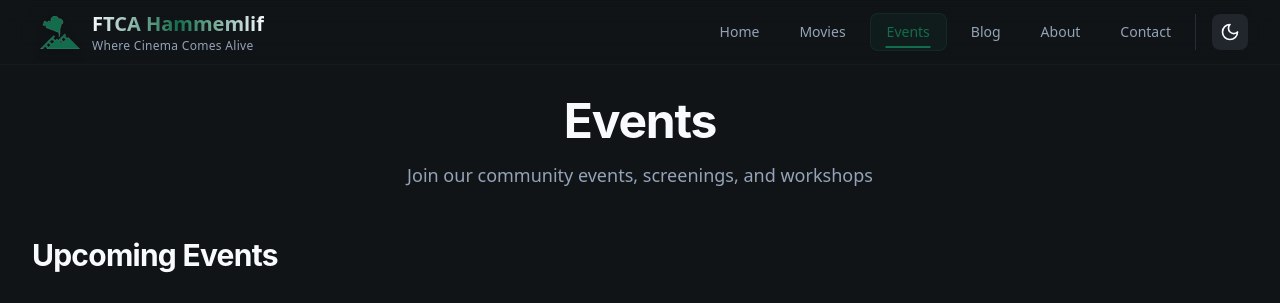
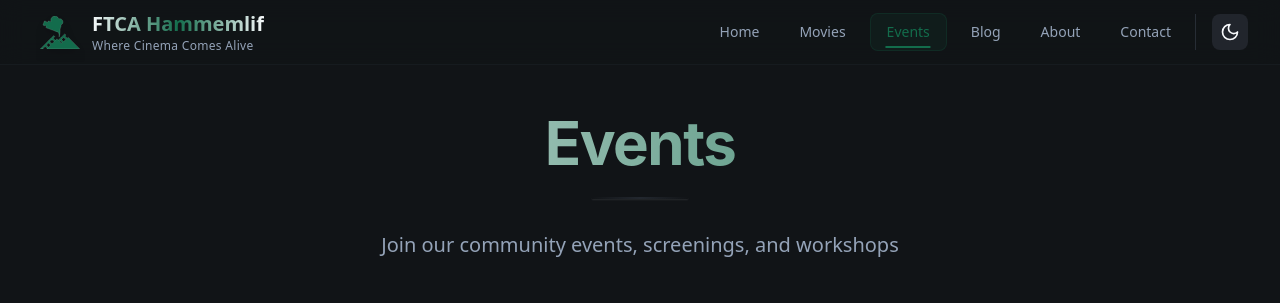
Before and after one commit to MWRouin/ftca-cinema-vista, a React (Vite) app: page /events in a window 1280 px wide. Shown: the top 303 px of the page. Built offline with nearby package versions, Linux system fonts and the light colour scheme.

Commit message:
Refactor: Apply movie page title style
Apply the same title styling used on the movies page to the title sections of the events, blog, about, and contact pages.

```diff
--- a/src/pages/About.tsx
+++ b/src/pages/About.tsx
@@ -30,14 +30,15 @@ export default function About() {
   ];
 
   return (
-    <div className="min-h-screen py-8">
+    <div className="min-h-screen py-12">
       <div className="max-w-7xl mx-auto px-4 sm:px-6 lg:px-8">
         {/* Header */}
         <div className="text-center mb-16">
-          <h1 className="text-4xl md:text-5xl font-bold mb-4">About FTCA Hammemlif</h1>
-          <p className="text-lg text-muted-foreground max-w-3xl mx-auto">
+          <h1 className="text-5xl md:text-6xl font-bold mb-6 text-shimmer">About FTCA Hammemlif</h1>
+          <div className="section-divider w-24 mx-auto mb-8"></div>
+          <div className="text-xl text-muted-foreground mb-12 max-w-3xl mx-auto">
             Discover our story, mission, and the passionate individuals who make our cinema club a vibrant community
-          </p>
+          </div>
         </div>
 
         {/* Mission Section */}
--- a/src/pages/Blog.tsx
+++ b/src/pages/Blog.tsx
@@ -88,14 +88,15 @@ export default function Blog() {
   };
 
   return (
-    <div className="min-h-screen py-8">
+    <div className="min-h-screen py-12">
       <div className="max-w-7xl mx-auto px-4 sm:px-6 lg:px-8">
         {/* Header */}
-        <div className="text-center mb-12">
-          <h1 className="text-4xl md:text-5xl font-bold mb-4">Blog & Articles</h1>
-          <p className="text-lg text-muted-foreground">
+        <div className="text-center mb-16">
+          <h1 className="text-5xl md:text-6xl font-bold mb-6 text-shimmer">Blog & Articles</h1>
+          <div className="section-divider w-24 mx-auto mb-8"></div>
+          <div className="text-xl text-muted-foreground mb-12 max-w-2xl mx-auto">
             Insights, reviews, and deep dives into the world of cinema
-          </p>
+          </div>
         </div>
 
         {/* Featured Article */}
--- a/src/pages/Contact.tsx
+++ b/src/pages/Contact.tsx
@@ -36,14 +36,15 @@ export default function Contact() {
   };
 
   return (
-    <div className="min-h-screen py-8">
+    <div className="min-h-screen py-12">
       <div className="max-w-7xl mx-auto px-4 sm:px-6 lg:px-8">
         {/* Header */}
-        <div className="text-center mb-12">
-          <h1 className="text-4xl md:text-5xl font-bold mb-4">Contact Us</h1>
-          <p className="text-lg text-muted-foreground">
+        <div className="text-center mb-16">
+          <h1 className="text-5xl md:text-6xl font-bold mb-6 text-shimmer">Contact Us</h1>
+          <div className="section-divider w-24 mx-auto mb-8"></div>
+          <div className="text-xl text-muted-foreground mb-12 max-w-2xl mx-auto">
             Get in touch with our team or join our community
-          </p>
+          </div>
         </div>
 
         <div className="grid grid-cols-1 lg:grid-cols-2 gap-12">
--- a/src/pages/Events.tsx
+++ b/src/pages/Events.tsx
@@ -95,14 +95,15 @@ export default function Events() {
   );
 
   return (
-    <div className="min-h-screen py-8">
+    <div className="min-h-screen py-12">
       <div className="max-w-7xl mx-auto px-4 sm:px-6 lg:px-8">
         {/* Header */}
-        <div className="text-center mb-12">
-          <h1 className="text-4xl md:text-5xl font-bold mb-4">Events</h1>
-          <p className="text-lg text-muted-foreground">
+        <div className="text-center mb-16">
+          <h1 className="text-5xl md:text-6xl font-bold mb-6 text-shimmer">Events</h1>
+          <div className="section-divider w-24 mx-auto mb-8"></div>
+          <div className="text-xl text-muted-foreground mb-12 max-w-2xl mx-auto">
             Join our community events, screenings, and workshops
-          </p>
+          </div>
         </div>
 
         {/* Upcoming Events */}
```
